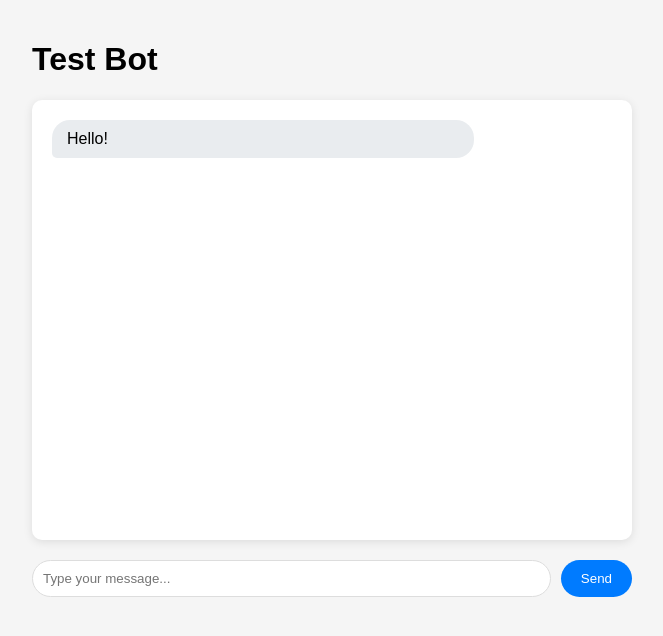
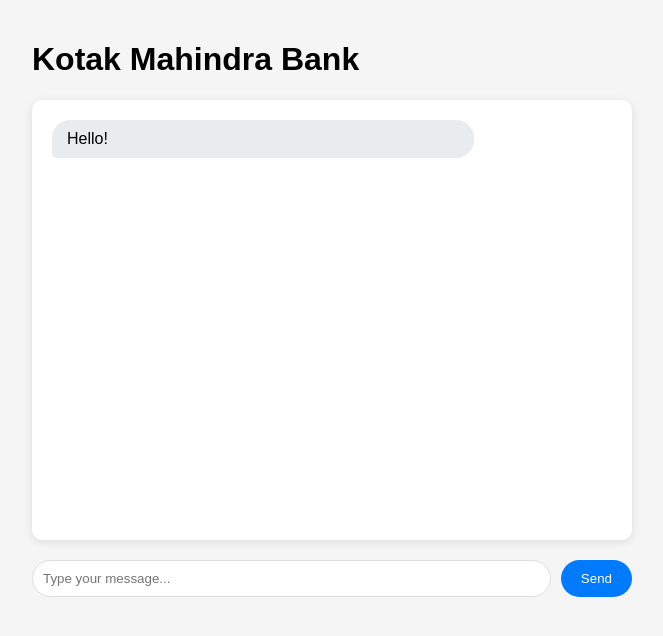
Before and after one commit to YOmaann/Test-Chatbot, a plain HTML site: page index.html in a window 1280 px wide. Shown: the whole page, without its empty margins (308-971 px from the left). Drawn offline with Linux system fonts and the light colour scheme.

Commit message:
Update index.html
updated title

```diff
--- a/index.html
+++ b/index.html
@@ -3,7 +3,7 @@
 <head>
     <meta charset="UTF-8">
     <meta name="viewport" content="width=device-width, initial-scale=1.0">
-    <title>Simple Chatbot</title>
+    <title>Kotak Chat</title>
     <style>
         body {
             font-family: Arial, sans-serif;
@@ -69,7 +69,7 @@
     </style>
 </head>
 <body>
-    <h1>Test Bot</h1>
+    <h1>Kotak Mahindra Bank</h1>
     <div id="chat-container"></div>
     <div id="input-container">
         <input type="text" id="user-input" placeholder="Type your message..." autocomplete="off">
```
